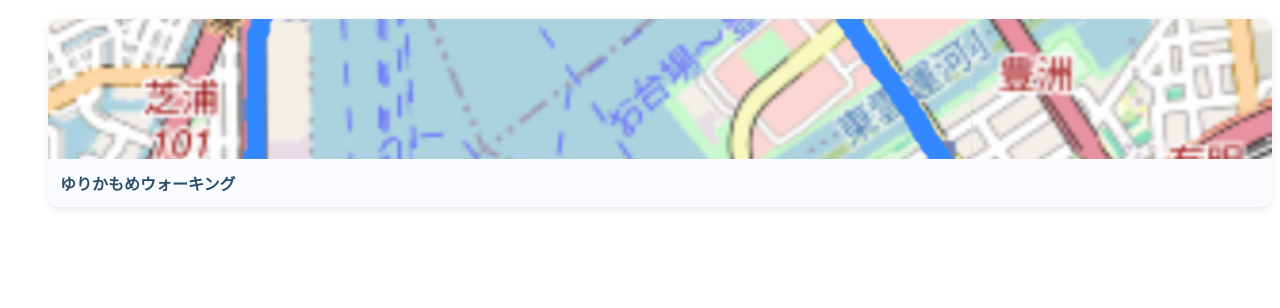
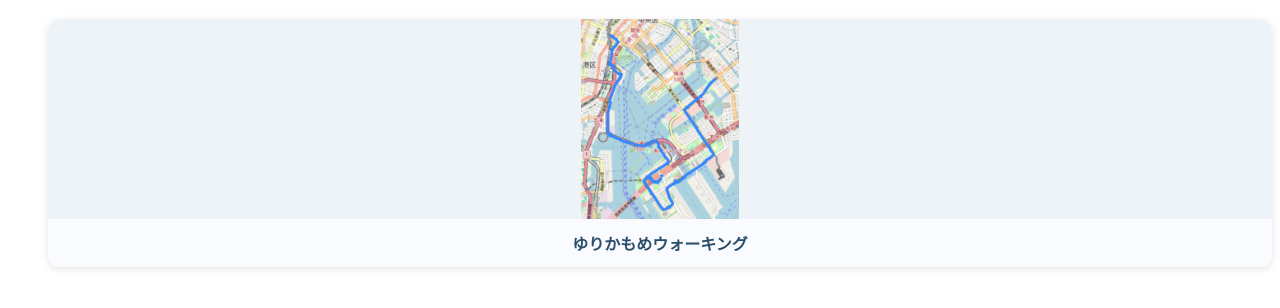
Before and after one commit to eaglehat0423/sanpo-log, a plain HTML site: page index.html in a window 1280 px wide. Shown: the part 70-378 px from the top of the page. Drawn offline with Linux system fonts and the light colour scheme.

Commit message:
css改善

```diff
--- a/css/style.css
+++ b/css/style.css
@@ -38,3 +38,62 @@
   display: block;
   color: inherit;
 }
+
+/* ベースカードレイアウト（PC） */
+.card-list {
+  display: grid;
+  grid-template-columns: repeat(auto-fit, minmax(220px, 1fr));
+  gap: 1.5rem;
+  list-style: none;
+  padding: 0;
+}
+
+.card {
+  background: #fff;
+  border-radius: 12px;
+  box-shadow: 0 2px 8px rgba(0, 0, 0, 0.1);
+  overflow: hidden;
+  transition: transform 0.2s;
+  display: flex;
+  flex-direction: column;
+}
+
+.card:hover {
+  transform: translateY(-4px);
+}
+
+.card img {
+  width: 100%;
+  height: 200px;            /* 表示エリアの高さは固定 */
+  object-fit: contain;      /* 引き伸ばさず全体を収める */
+  background-color: #eef3f7; /* 足りない余白部分に背景色 */
+  display: block;
+}
+
+
+.card-title {
+  padding: 0.75rem;
+  font-size: 1rem;
+  font-weight: bold;
+  text-align: center;
+  background-color: #f9fbff;
+  color: #2a4d69;
+}
+
+.card a {
+  text-decoration: none;
+  display: block;
+  color: inherit;
+}
+
+/* 📱 スマホ向け（画面幅600px以下） */
+@media (max-width: 600px) {
+    .card img {
+    height: 180px; /* スマホ時は少し高さを抑える */
+  }
+
+  .card-title {
+    font-size: 1.1rem;
+    padding: 1rem;
+  }
+}
```
